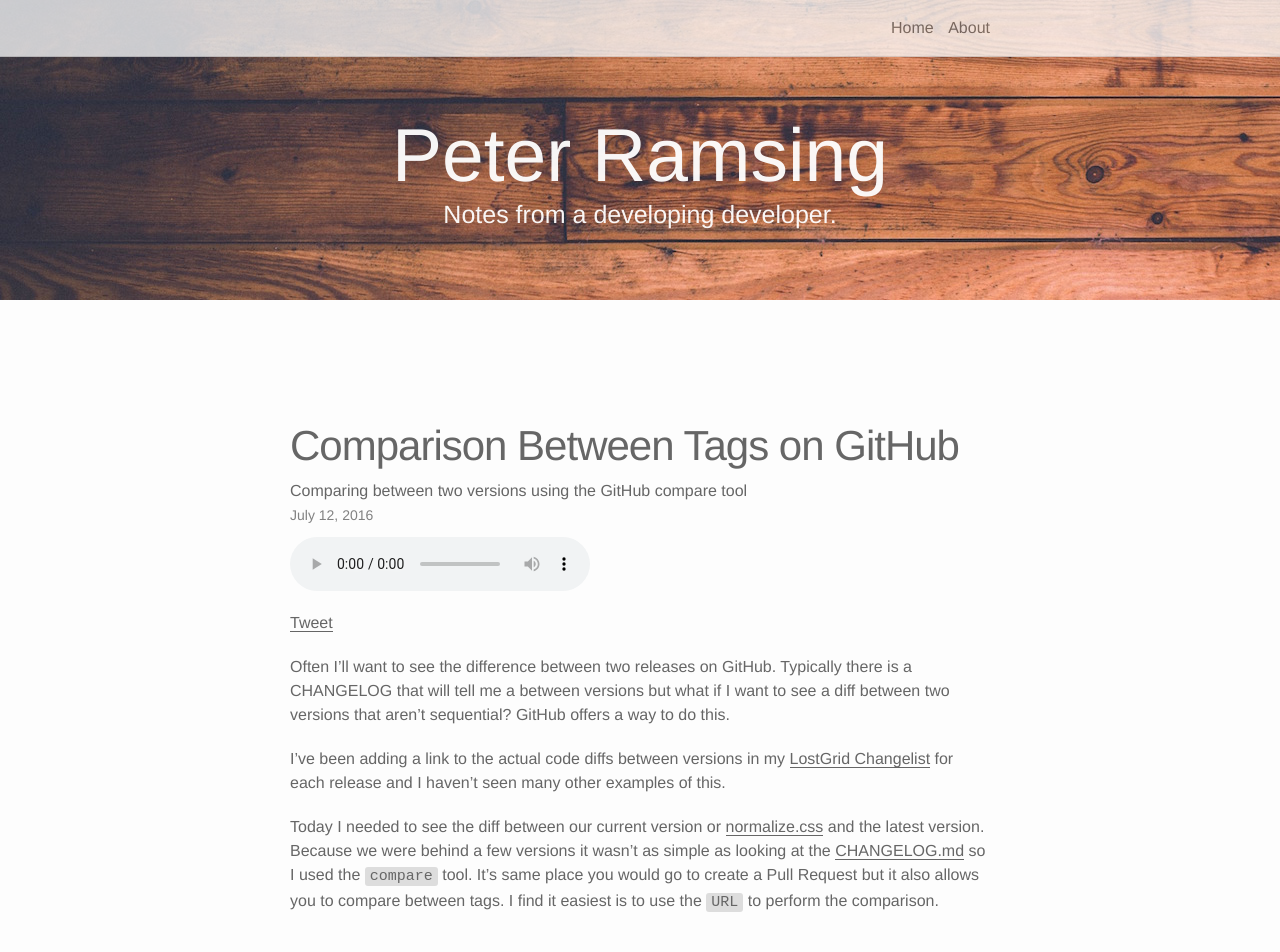
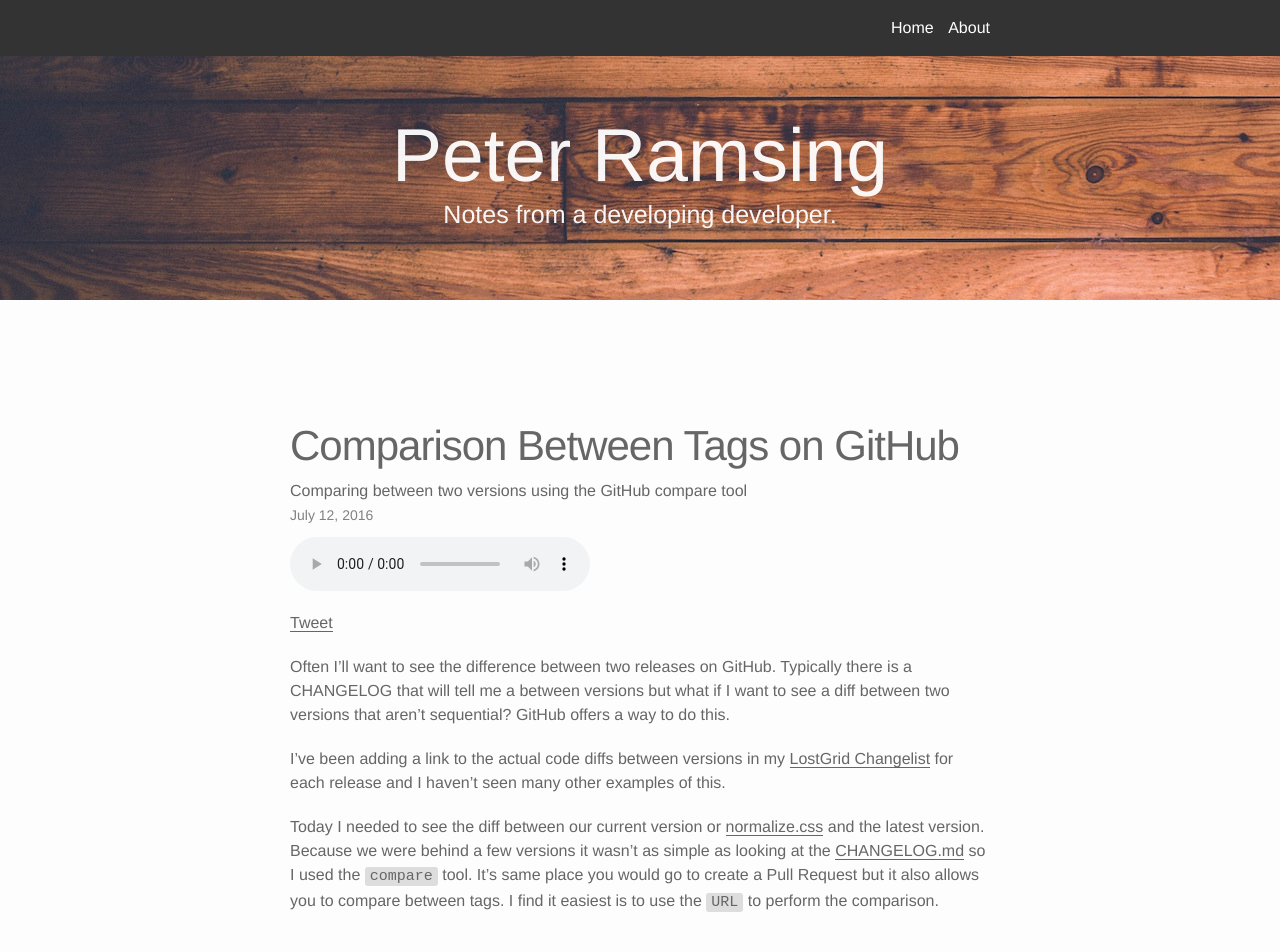
Before and after one commit to peterramsing/personal-site, a Jekyll site: the page built from index.html, in a window 1280 px wide and 1400 px high. Shown: the top 952 px of the window. Built offline with Jekyll 4.4.1, drawn with Linux system fonts in a browser that asks for light colours; nearby versions of some CDN libraries; the list of posts is cut into pages by our own code; comment, search, counter and statistics services are not loaded.

Commit message:
Makes the header more seamless
This is in conjunction with a blog post about the header and footer
matching the html background color. Woo!

```diff
--- a/_sass/_layout.scss
+++ b/_sass/_layout.scss
@@ -16,10 +16,12 @@
 /**
  * Site header   **********************************************************
  */
+html {
+  background: $grey-color-dark;
+}
+
 .site-header {
-  border-bottom: 1px solid $grey-color-light;
-  background-color: #fff;
-  opacity: 0.75;
+  background-color: $grey-color-dark;
   position:fixed;
   left: 0px;
   top: 0px;
@@ -33,19 +35,24 @@
   line-height: $nav-height;
   letter-spacing: -1px;
   margin-bottom: 0;
+
   &:hover {
     text-decoration: none;
-    color: $theme-color;
   }
 }
 .site-nav {
   float: right;
   line-height: $nav-height;
   .page-link{
+    color: white;
     line-height: $base-line-height;
     // Gaps between nav items, but not on the first one
     &:not(:first-child) {
       margin-left: 10px;
+    }
+
+    &:hover {
+      color: $theme-color;
     }
   }
 
```
